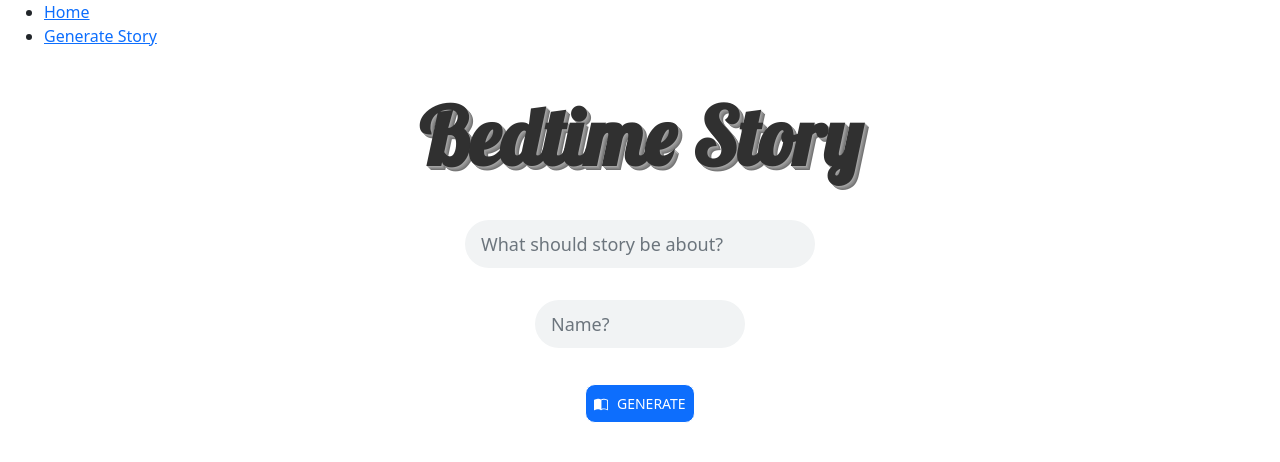
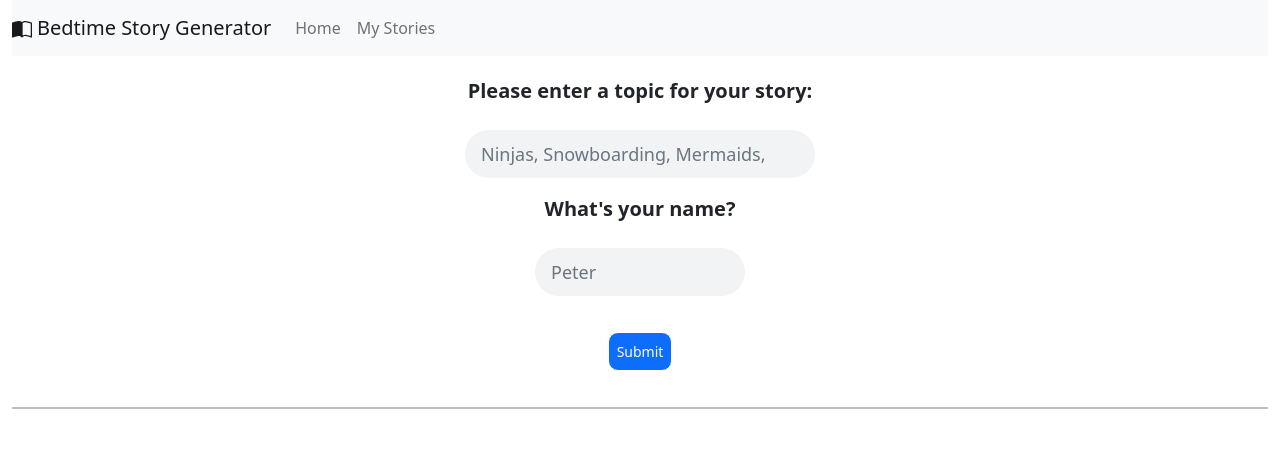
Before and after one commit to adamjweil/BedtimeStoryGenerator, a React (Create React App) app: page / in a window 1280 px wide. Shown: the top 462 px of the page. Built offline with nearby package versions, Linux system fonts and the light colour scheme.

Commit message:
formatted the paragraph being returned from the API, as long as the formatting of the image. Rearranged the buttons to show up below the image instead of below

```diff
--- a/src/App.css
+++ b/src/App.css
@@ -12,12 +12,10 @@
   opacity: 0.9;
 }
 
-
 .title-container {
   display: inline;
   height: 100%;
 }
-
 
 .Form {
   display: flex;
@@ -31,7 +29,6 @@
   align-items: center;
   text-align: center;
 }
-
 
 .generate-button .book-icon {
   margin-right: 10px;
@@ -47,9 +44,8 @@
 }
 .notebook {
   font-family: Comic Sans MS
+}
 
-
-}
 .container {
   display: grid;
 
@@ -73,3 +69,19 @@
   background-color: lightgray; /* set background color */
   margin-right: -40%;
 }
+
+.comment-bubble {
+  background-color: #FFFFE0;
+  border: 3px solid #000;
+  border-radius: 10px;
+  padding: 10px;
+  margin-bottom: 20px;
+  max-width: 700px;
+}
+
+.comment-bubble p {
+  margin: 0;
+  font-family: cursive;
+  font-weight: 900;
+  font-size: 36px;
+}
--- a/src/App.js
+++ b/src/App.js
@@ -4,6 +4,7 @@ import { Col, Container, Row } from 'react-bootstrap';
 import { OpenAIApi } from 'openai';
 import './App.css';
 import GenerateStoryPage from './components/GenerateStoryPage';
+import NavigationBar from './components/Navbar';
 
 const openai = new OpenAIApi({
   apiKey: process.env.REACT_APP_OPENAI_API_KEY,
@@ -20,23 +21,13 @@ const App = () => {
         <Col>
           <Router>
             <div>
-              <nav>
-                <ul>
-                  <li>
-                    <Link to="/">Home</Link>
-                  </li>
-                  <li>
-                    <Link to="/generate-story">Generate Story</Link>
-                  </li>
-                </ul>
-              </nav>
+              <NavigationBar />
               <Routes>
                 <Route path="/" element={<GenerateStoryPage />} />
-                <Route path="/generate-story" element={<h1>Welcome to the home page</h1>} />
+                <Route path="/" element={<h1>My Stories Page</h1>} />
               </Routes>
             </div>
           </Router>
-          <Row style={{ marginLeft: '10%', marginRight: '10%', marginTop: '30px' }}></Row>
         </Col>
       </Row>
     </Container>
--- a/src/components/GenerateStoryPage.js
+++ b/src/components/GenerateStoryPage.js
@@ -62,6 +62,7 @@ const GenerateStoryPage = () => {
     setGeneratedStory([]);
     setGeneratedImages([]);
     setUserInput('');
+    setUserInput2('');
   };
 
   const handleNextClick = () => setCurrentParagraph(currentParagraph + 1);
@@ -94,15 +95,10 @@ const GenerateStoryPage = () => {
       setGeneratedImages(images);
     };
     generateImages();
-  }, [generatedStory, userInput2]);
+  }, [generatedStory]);
 
   return (
     <div>
-      <div className="title-container">
-        <h1 className="title" style={{ textAlign: 'center' }}>
-          Bedtime Story
-        </h1>
-      </div>
       <Form style={{ textAlign: 'center' }}>
         <div
           style={{
@@ -117,9 +113,10 @@ const GenerateStoryPage = () => {
             controlId="userInput"
             style={{ textAlign: 'center', justifyContent: 'center' }}
           >
+          <Form.Label style={{ fontWeight: 'bold', fontSize: '20px' }}>Please enter a topic for your story:</Form.Label>
             <Form.Control
               type="text"
-              placeholder="What should story be about?"
+              placeholder="Ninjas, Snowboarding, Mermaids, etc.."
               name="userInput"
               value={userInput}
               onChange={handleInputChange}
@@ -138,6 +135,7 @@ const GenerateStoryPage = () => {
             />
           </Form.Group>
           <Form.Group controlId="userInput2">
+          <Form.Label style={{ fontWeight: 'bold', fontSize: '20px' }}>What's your name?</Form.Label>
             <Form.Control
               style={{
                 backgroundColor: '#F1F3F4',
@@ -152,7 +150,7 @@ const GenerateStoryPage = () => {
                 width: '210px',
               }}
               type="text"
-              placeholder="Name?"
+              placeholder="Peter"
               name="userInput2"
               value={userInput2}
               onChange={handleInputChange}
@@ -169,11 +167,12 @@ const GenerateStoryPage = () => {
               }}
               onClick={generateStory}
             >
-              <BookHalf style={{ marginRight: '5px' }} /> GENERATE
+              Submit
             </Button>
           </div>
         </div>
       </Form>
+      <hr style={{border: '1px solid black'}} />
       <Row>
         <Col>
           {isLoading ? (
@@ -190,10 +189,12 @@ const GenerateStoryPage = () => {
               <div className="output-field">
                 <div className="notebook">
                   <h2 style={{ marginBottom: '20px' }}>Story</h2>
-                  <div>
-                    <img style={{ width: '300px', height: 'auto' }} src={generatedImages[currentParagraph]} alt={`Image for paragraph ${currentParagraph}`} />
+                  <div className="comment-bubble">
+                  <p>{generatedStory[currentParagraph]}</p>
                   </div>
-                  <p>{generatedStory[currentParagraph]}</p>
+                </div>
+                <div>
+                <img style={{ width: '500px', height: 'auto' }} src={generatedImages[currentParagraph]} alt={`Image for paragraph ${currentParagraph}`} />
                 </div>
                 <div style={{ display: 'flex', justifyContent: 'center', marginTop: '20px' }}>
                   <Button
--- /dev/null
+++ b/src/components/Navbar.js
@@ -0,0 +1,26 @@
+import React from 'react';
+import { Navbar, Nav } from 'react-bootstrap';
+import { Link } from 'react-router-dom';
+import { BookHalf } from 'react-bootstrap-icons';
+
+const NavigationBar = () => {
+  return (
+    <Navbar bg="light" expand="md">
+      <Navbar.Brand as={Link} to="/">
+        <BookHalf style={{ marginRight: '5px' }} />
+        Bedtime Story Generator
+      </Navbar.Brand>
+      <Navbar.Toggle aria-controls="navbar-nav" />
+      <Navbar.Collapse id="navbar-nav">
+        <Nav className="mr-auto">
+           <Nav.Link as={Link} to="/">Home</Nav.Link>
+         </Nav>
+         <Nav className="mr-auto">
+           <Nav.Link as={Link} to="/my_stories">My Stories</Nav.Link>
+         </Nav>
+       </Navbar.Collapse>
+     </Navbar>
+   );
+};
+
+export default NavigationBar;
```
Also changed, not shown: src/components/StoryGenerator.js (deleted, +0 -51 lines).
